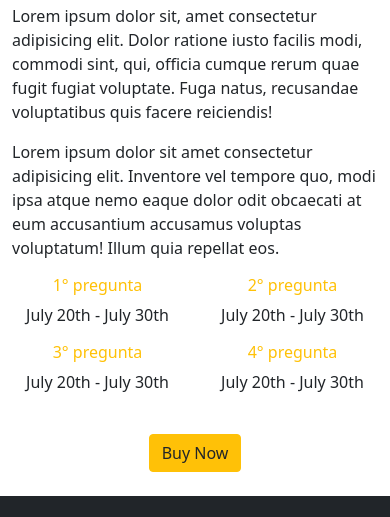
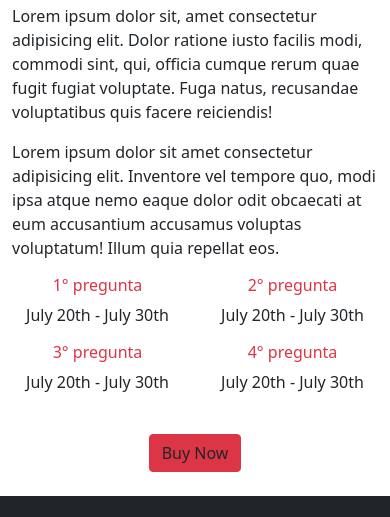
Before and after one commit to baco-bit/Landing-Page-Bootstrap, a plain HTML site: page index.html in a window 390 px wide. Shown: the part 3656-4173 px from the top of the page. Drawn offline with nearby package versions, Linux system fonts and the light colour scheme.

Commit message:
se cambian algunos colores y se aggrega responsive

```diff
--- a/index.html
+++ b/index.html
@@ -313,26 +313,26 @@
 
             <!--Preguntas-->
             <div class="col-6 col-md-3 text-center">
-                <h3 class="text-warning h6">1° pregunta</h3>
+                <h3 class="text-danger h6">1° pregunta</h3>
                 <p class="font-weight-bold text-capitalize">July 20th - july 30th</p>
             </div>
             <div class="col-6 col-md-3 text-center">
-                <h3 class="text-warning h6">2° pregunta</h3>
+                <h3 class="text-danger h6">2° pregunta</h3>
                 <p class="font-weight-bold text-capitalize">July 20th - july 30th</p>
             </div>
             <div class="col-6 col-md-3 text-center">
-                <h3 class="text-warning h6">3° pregunta</h3>
+                <h3 class="text-danger h6">3° pregunta</h3>
                 <p class="font-weight-bold text-capitalize">July 20th - july 30th</p>
             </div>
             <div class="col-6 col-md-3 text-center">
-                <h3 class="text-warning h6">4° pregunta</h3>
+                <h3 class="text-danger h6">4° pregunta</h3>
                 <p class="font-weight-bold text-capitalize">July 20th - july 30th</p>
             </div>
 
 
             <!--Boton-->
             <div class="w-100"></div>
-            <button class="col-auto btn btn-warning text-dark mx-auto my-4 text-capitalize">Buy Now</button>
+            <button class="col-auto btn btn-danger text-dark mx-auto my-4 text-capitalize">Buy Now</button>
 
 
 
```
Also changed, not shown: index.js (deleted).
